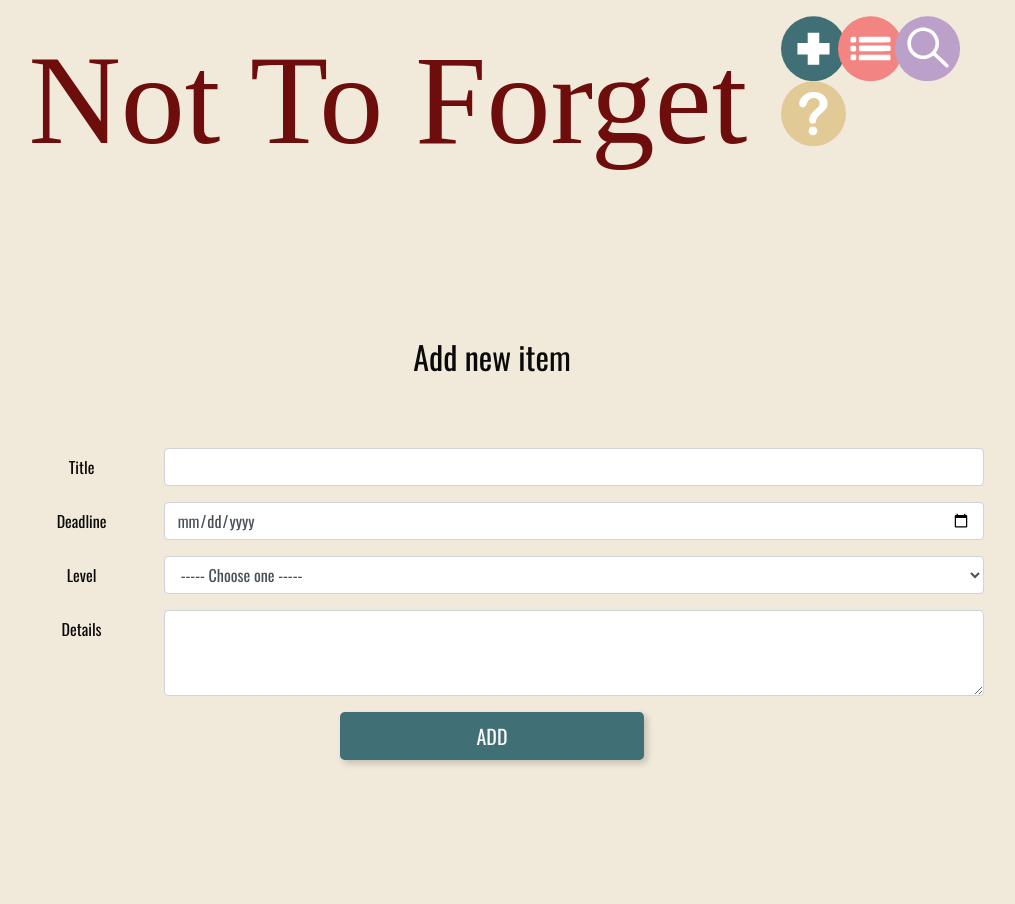
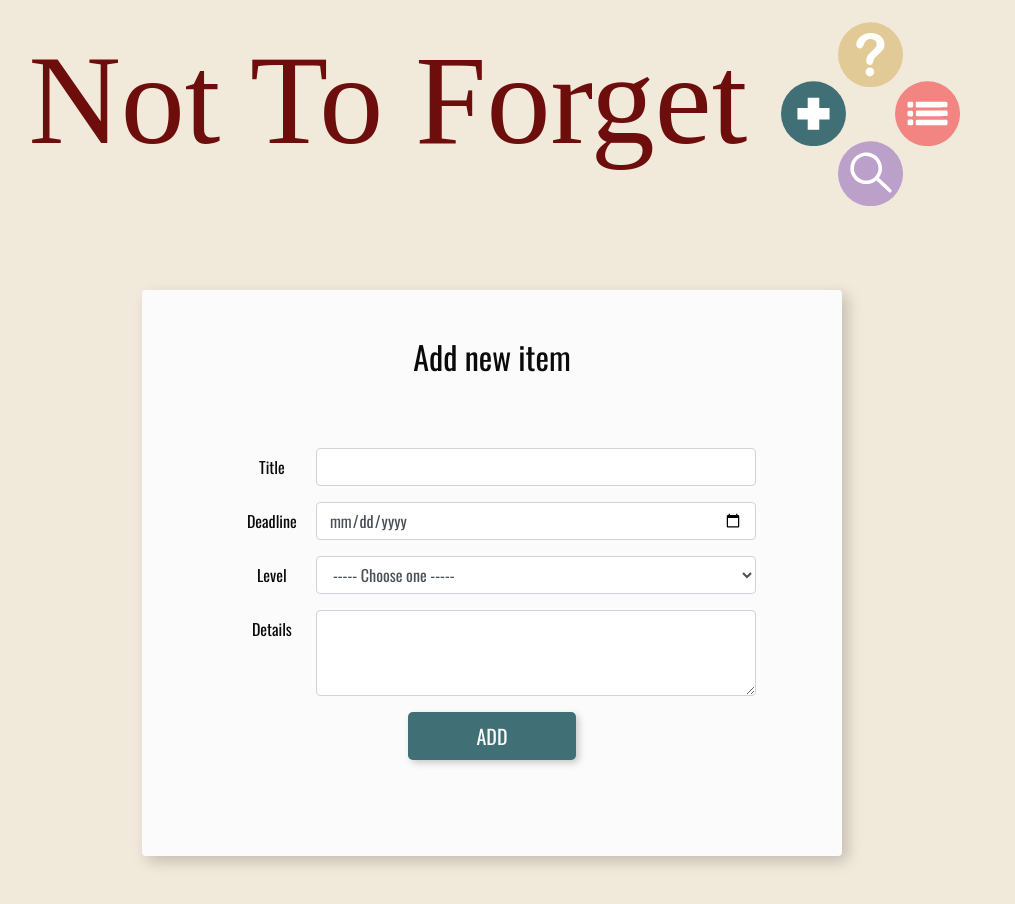
Before and after one commit to Alice-Rez/Not-to-forget, a React (Create React App) app: page /add in a window 1280 px wide. Shown: the top 904 px of the page, without its empty margins (148-1163 px from the left). Built offline with nearby package versions, Linux system fonts and the light colour scheme; a web font is replaced by a local one.

Commit message:
style corrections

```diff
--- a/src/components/AddToDo.jsx
+++ b/src/components/AddToDo.jsx
@@ -17,7 +17,7 @@ export default class AddToDo extends Component {
 
   render() {
     return (
-      <section>
+      <section className="section card-white">
         <h2 className="pb-3">Add new item</h2>
         <form
           style={this.props.myStyle}
--- a/src/components/Navigation.jsx
+++ b/src/components/Navigation.jsx
@@ -5,7 +5,7 @@ export default class Navigation extends Component {
   render() {
     return (
       <nav className="links">
-        <Link to="/add" className="link add">
+        <Link to="/add" className="link icon-add">
           <svg
             xmlns="http://www.w3.org/2000/svg"
             version="1.1"
@@ -36,7 +36,7 @@ export default class Navigation extends Component {
             </g>
           </svg>
         </Link>
-        <Link to="/list" className="link list">
+        <Link to="/list" className="link icon-list">
           <svg
             xmlns="http://www.w3.org/2000/svg"
             version="1.1"
@@ -97,7 +97,7 @@ export default class Navigation extends Component {
             </g>
           </svg>
         </Link>
-        <Link to="/search" className="link search">
+        <Link to="/search" className="link icon-search">
           <svg
             xmlns="http://www.w3.org/2000/svg"
             version="1.1"
@@ -128,7 +128,7 @@ export default class Navigation extends Component {
             </g>
           </svg>
         </Link>
-        <Link to="/help" className="link help">
+        <Link to="/help" className="link icon-help">
           <svg
             xmlns="http://www.w3.org/2000/svg"
             version="1.1"
--- a/src/components/Search.jsx
+++ b/src/components/Search.jsx
@@ -6,7 +6,7 @@ export default function Search(props) {
   const [visible, setVisible] = useState(true);
 
   return (
-    <section className="d-flex flex-column align-items-center justify-content-center">
+    <section className="section card-white d-flex flex-column align-items-center justify-content-center">
       <h2 className="pb-3">Search items</h2>
       <form className="form-inline">
         <div className="form-group mx-sm-3 mb-2 input-wrapper">
```
